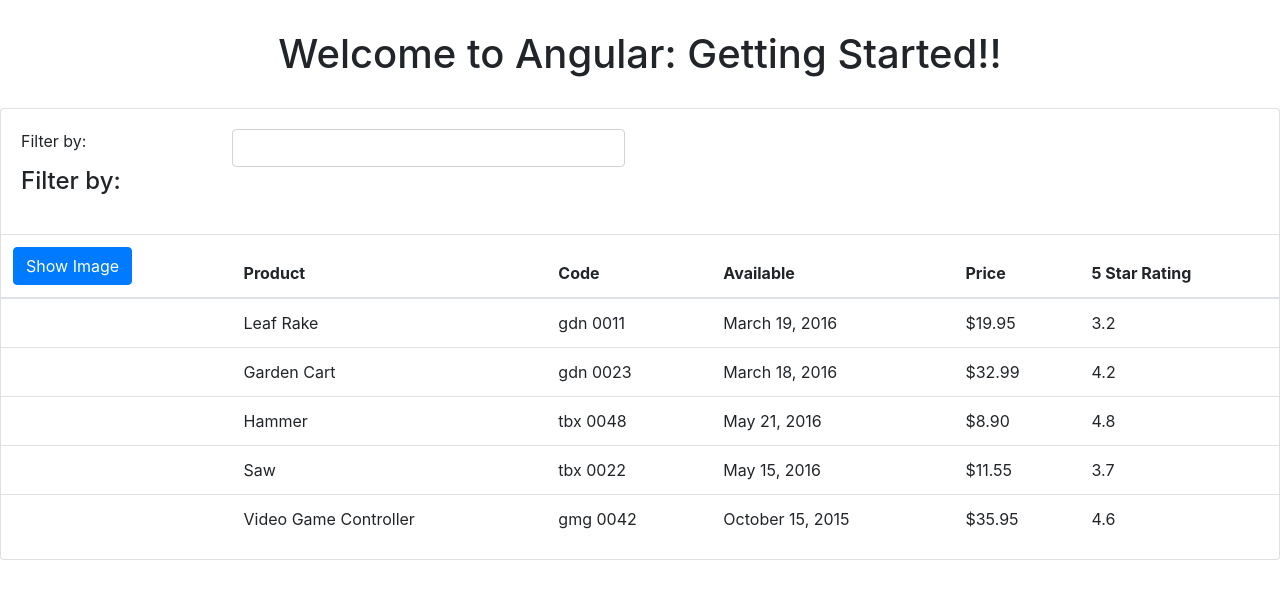
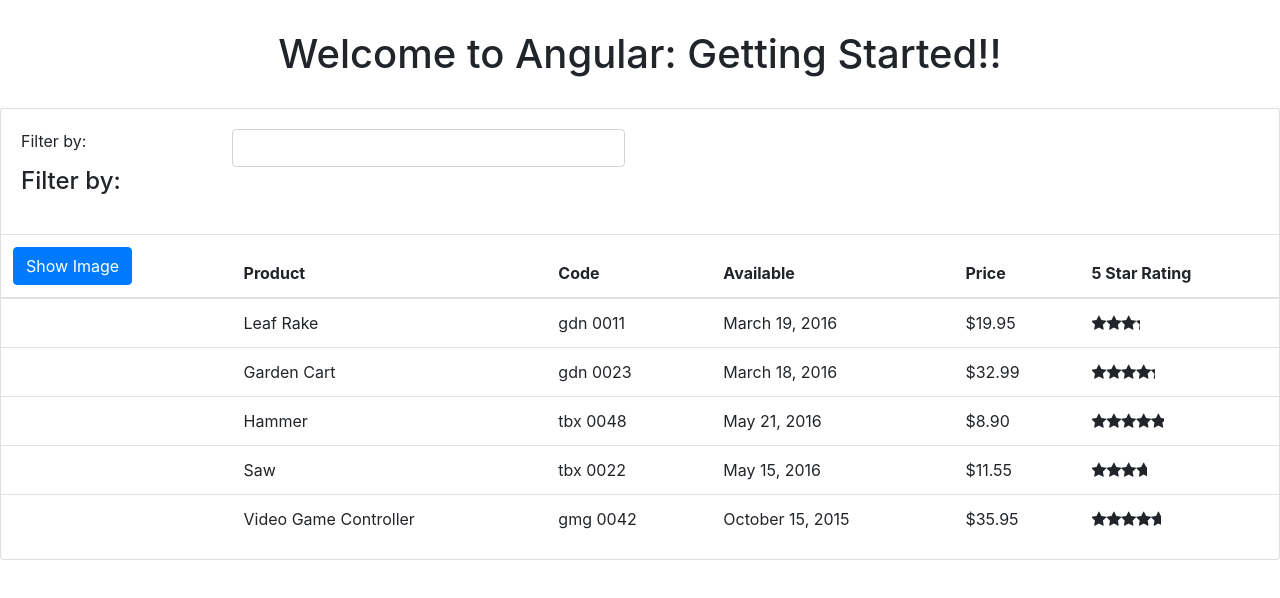
Before and after one commit to weezykon/ngAPM, an Angular app: page / in a window 1280 px wide. Shown: the top 598 px of the page. Built offline with nearby package versions, Linux system fonts and the light colour scheme.

Commit message:
nest/child component

```diff
--- a/src/app/app.module.ts
+++ b/src/app/app.module.ts
@@ -1,3 +1,4 @@
+import { StarComponent } from './shared/star.component';
 import { ConvertToSpacesPipe } from './shared/convert-to-spaces.pipes';
 import { BrowserModule } from '@angular/platform-browser';
 import { NgModule } from '@angular/core';
@@ -9,7 +10,8 @@
   declarations: [
     AppComponent,
     ProductListComponent,
-    ConvertToSpacesPipe
+    ConvertToSpacesPipe,
+    StarComponent
   ],
   imports: [
     BrowserModule,
--- a/src/app/products/product-list.component.html
+++ b/src/app/products/product-list.component.html
@@ -1,4 +1,5 @@
 <div class="card">
+    <p *ngIf="productMessage">{{productMessage}}</p>
     <div class="card-body">
         <div class="row">
             <div class="col-md-2">Filter by:</div>
@@ -33,7 +34,7 @@
                     <td>{{product.productCode | lowercase | convertToSpaces: '-'}}</td>
                     <td>{{product.releaseDate}}</td>
                     <td>{{product.price | currency:'USD':'symbol':'1.2-2'}}</td>
-                    <td>{{product.starRating}}</td>
+                    <td><pm-star [rating]='product.starRating' (clickStar)='starClicked($event)'></pm-star></td>
                 </tr>
             </tbody>
         </table>
--- a/src/app/products/product-list.component.ts
+++ b/src/app/products/product-list.component.ts
@@ -10,6 +10,7 @@
     // tslint:disable-next-line:no-inferrable-types
     pagetitle: string = 'Product Listing';
     showImage = false;
+    productMessage: string;
 
     _searchFilter: string;
     get searchFilter(): string {
@@ -93,4 +94,8 @@
       return this.products.filter((product: IProduct) =>
         product.productName.toLocaleLowerCase().indexOf(searchBy) !== -1);
     }
+
+    starClicked(message): void {
+      this.productMessage = message;
+    }
 }
--- a/src/app/shared/star.component.html
+++ b/src/app/shared/star.component.html
@@ -1,6 +1,7 @@
 <div class="crop"
      [style.width.px]="starWidth"
-     [title]="rating">
+     [title]="rating"
+     (click)="onClick()">
   <div style="width: 75px">
     <span class="fa fa-star"></span>
     <span class="fa fa-star"></span>
--- /dev/null
+++ b/src/app/shared/star.component.ts
@@ -0,0 +1,22 @@
+import { Component, OnChanges, Input, Output, EventEmitter } from '@angular/core';
+
+@Component({
+    selector: 'pm-star',
+    templateUrl: './star.component.html',
+    styleUrls: ['./star.component.css']
+})
+
+export class StarComponent implements OnChanges {
+    // tslint:disable-next-line:no-inferrable-types
+    @Input() rating: number;
+    starWidth: number;
+    @Output() clickStar: EventEmitter<string> = new EventEmitter<string>();
+
+    ngOnChanges(): void {
+        this.starWidth = this.rating * 75 / 5;
+    }
+
+    onClick(): void {
+        this.clickStar.emit(`The rating ${this.rating} has been clicked`);
+    }
+}
```
